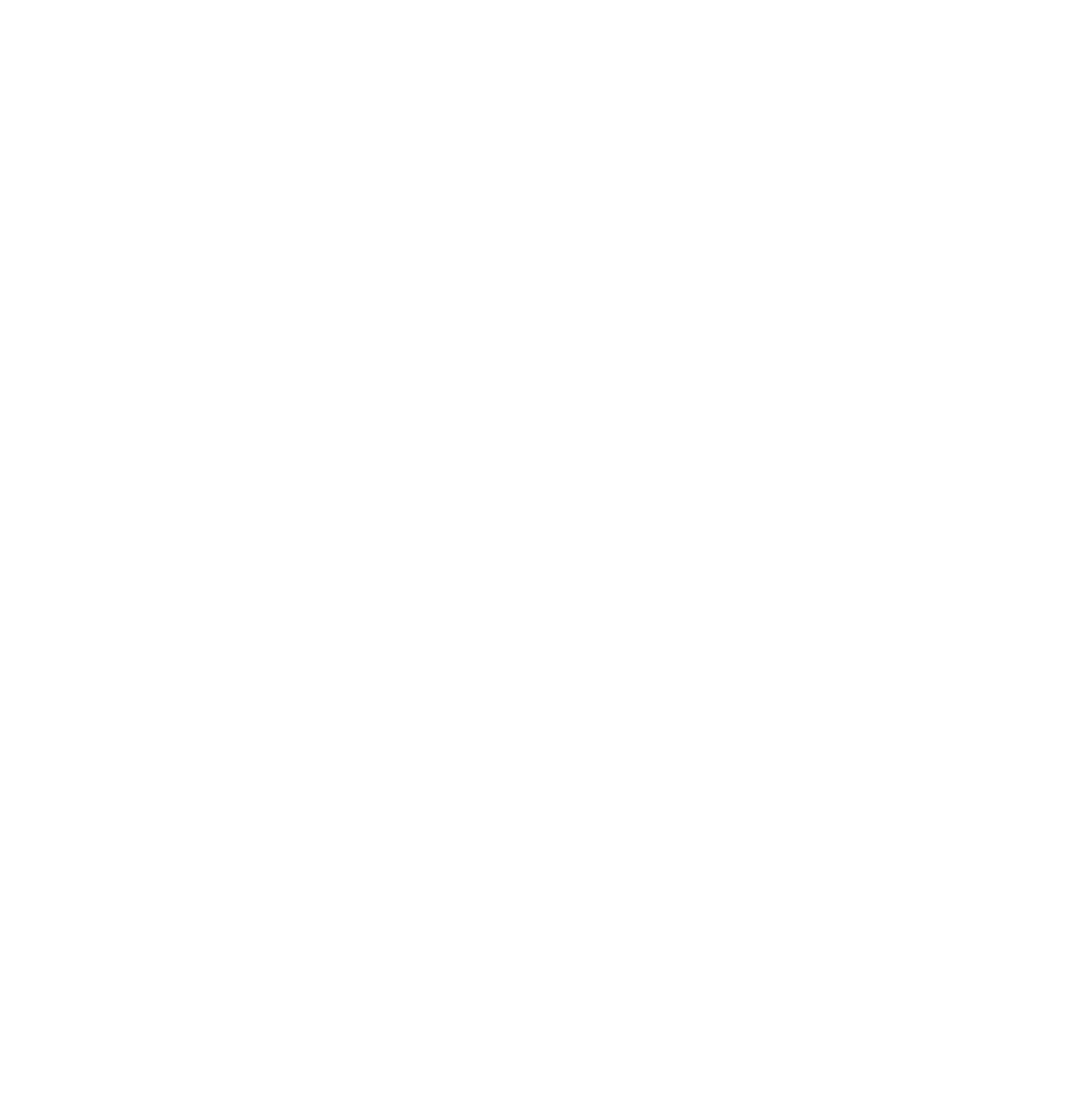
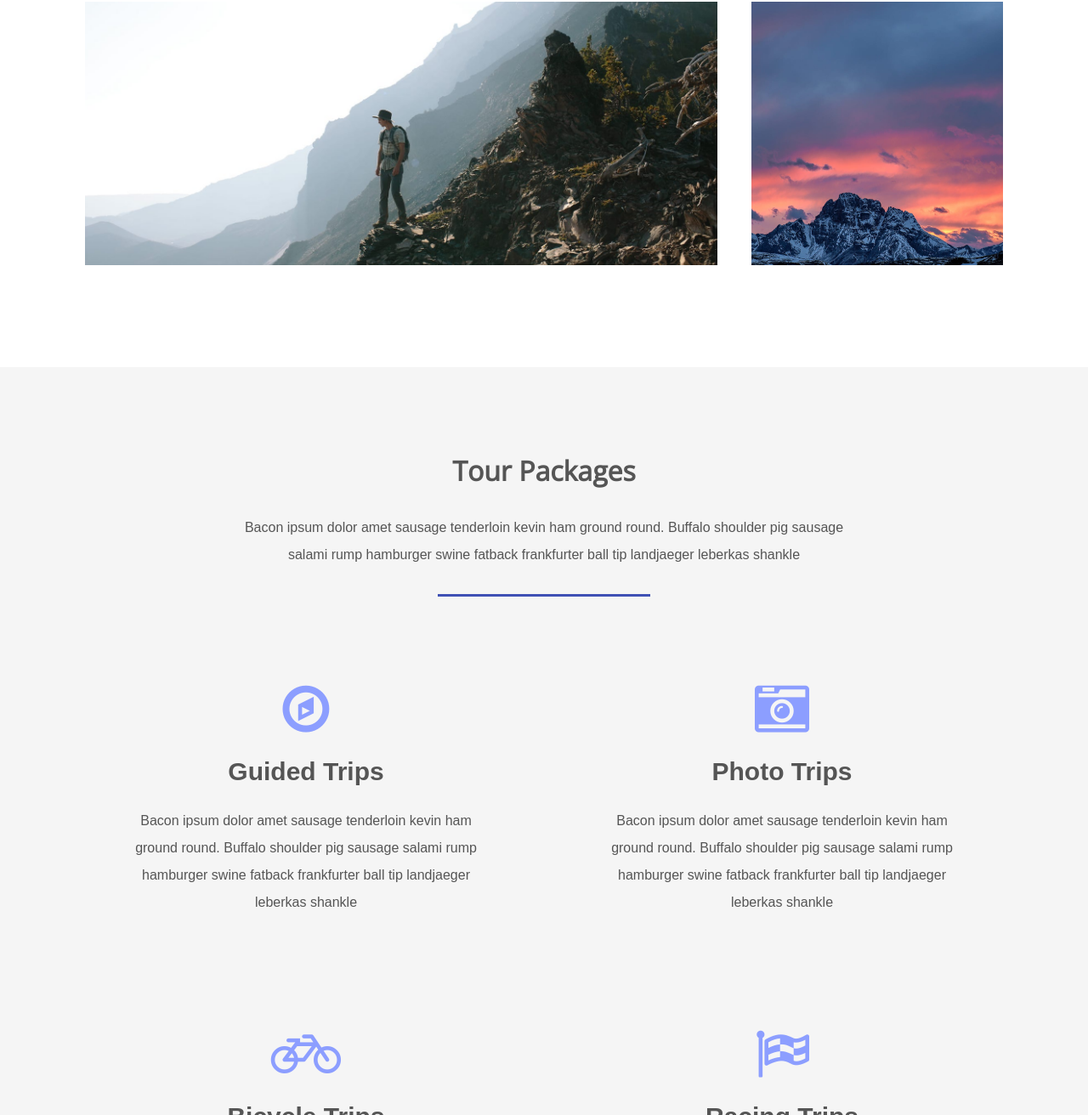
Before and after one commit to CurtisForristal/building-a-startup-site, a plain HTML site: page index.html in a window 1280 px wide. Shown: the part 1488-2800 px from the top of the page at 85% size. Before the commit the page ends 800 px from the top, so only its background shows below. Drawn offline with nearby package versions, Linux system fonts and the light colour scheme.

Commit message:
destinations and features added

```diff
--- a/assets/css/styles.css
+++ b/assets/css/styles.css
@@ -15,6 +15,7 @@ html {
     color: #555;
 }
 
+ul,
 nav {
     list-style: none;
 }
@@ -45,6 +46,41 @@ section {
     padding: 100px 80px;
 }
 
+/* not(.hero) will exclude the .hero class from these styles */
+section:not(.hero):nth-child(even) {
+    background-color: #f5f5f5;
+}
+
+.grid {
+    width: 100%;
+    display: flex;
+    flex-wrap: wrap;
+    justify-content: center;
+}
+
+hr {
+    width: 250px;
+    height: 3px;
+    background-color: #3f51b5;
+    border: 0;
+    margin-bottom: 50px;
+}
+
+section h3.title {
+    text-transform: capitalize;
+    font: bold 32px "Open Sans", sans-serif;
+    margin-bottom: 30px;
+    text-align: center;
+}
+
+section p {
+    max-width: 775px;
+    line-height: 2;
+    padding: 0 20px;
+    margin-bottom: 30px;
+    text-align: center;
+}
+
 
 /* HEADER STYLES */
 
@@ -61,6 +97,8 @@ header {
     opacity: 0;
     animation: 1s fadein 0.5s forwards;
     color: #fff;
+    /* Need to make z-index 1 in order to make links clickable */
+    z-index: 1;
 }
 
 @keyframes fadein {
@@ -136,3 +174,44 @@ header nav li {
         margin-top: 0;
     }
 }
+
+
+/* DESTINATIONS SECTION */
+
+/* to get the images to appear */
+.destinations .grid li {
+    height: 350px;
+    padding: 20px;
+    /* clip the image to the content area so the padding is reserved for white space */
+    background-clip: content-box;
+    background-size: cover;
+    background-position: center;
+}
+
+/* to get the images to appear */
+.destinations .grid li.small {
+    flex-basis: 30%;
+}
+
+/* to get the images to appear */
+.destinations .grid li.large {
+    flex-basis: 70%;
+}
+
+
+/* PACKAGES STYLES */
+
+.packages .grid li {
+    padding: 50px;
+    flex-basis: 50%;
+    text-align: center;
+}
+
+.packages .grid li i {
+    color: #8c9eff;
+}
+
+.packages .grid li h4 {
+    font-size: 30px;
+    margin: 25px 0;
+}
--- a/index.html
+++ b/index.html
@@ -6,6 +6,7 @@
   <title>Mountain Travel</title>
   <link href="https://fonts.googleapis.com/css?family=Open+Sans" rel="stylesheet">
   <link href="https://fonts.googleapis.com/css?family=Quicksand" rel="stylesheet">
+  <link rel="stylesheet" href="https://maxcdn.bootstrapcdn.com/font-awesome/4.7.0/css/font-awesome.min.css">
   <link rel="stylesheet" href="assets/css/styles.css">
 </head>
 
@@ -28,7 +29,50 @@
       <h3>Unmissable Adventure Tours Around The World</h3>
       <a class="btn" href="#">Contact Us Now</a>
     </div>
+  </section>
 
+  <section class="destinations">
+    <h3 class="title">Some of our destinations</h3>
+    <p>Bacon ipsum dolor amet sausage tenderloin kevin ham ground round. Buffalo shoulder pig sausage salami rump hamburger swine fatback frankfurter ball tip landjaeger leberkas shankle</p>
+    <hr>
+
+    <ul class="grid">
+      <!-- Images are added as inline styles to avoid having to make a unique id/class -->
+      <!-- for each image -->
+      <li class="small" style="background-image: url(assets/img/mountain1.jpg);"></li>
+      <li class="large" style="background-image: url(assets/img/mountain2.jpg);"></li>
+      <li class="large" style="background-image: url(assets/img/mountain3.jpg);"></li>
+      <li class="small" style="background-image: url(assets/img/mountain4.jpg);"></li>
+    </ul>
+  </section>
+
+  <section class="packages">
+    <h3 class="title">Tour Packages</h3>
+    <p>Bacon ipsum dolor amet sausage tenderloin kevin ham ground round. Buffalo shoulder pig sausage salami rump hamburger swine fatback frankfurter ball tip landjaeger leberkas shankle</p>
+    <hr>
+
+    <ul class="grid">
+      <li>
+        <i class="fa fa-compass fa-4x"></i>
+        <h4>Guided Trips</h4>
+        <p>Bacon ipsum dolor amet sausage tenderloin kevin ham ground round. Buffalo shoulder pig sausage salami rump hamburger swine fatback frankfurter ball tip landjaeger leberkas shankle</p>
+      </li>
+      <li>
+        <i class="fa fa-camera-retro fa-4x"></i>
+        <h4>Photo Trips</h4>
+        <p>Bacon ipsum dolor amet sausage tenderloin kevin ham ground round. Buffalo shoulder pig sausage salami rump hamburger swine fatback frankfurter ball tip landjaeger leberkas shankle</p>
+      </li>
+      <li>
+        <i class="fa fa-bicycle fa-4x"></i>
+        <h4>Bicycle Trips</h4>
+        <p>Bacon ipsum dolor amet sausage tenderloin kevin ham ground round. Buffalo shoulder pig sausage salami rump hamburger swine fatback frankfurter ball tip landjaeger leberkas shankle</p>
+      </li>
+      <li>
+        <i class="fa fa-flag-checkered fa-4x"></i>
+        <h4>Racing Trips</h4>
+        <p>Bacon ipsum dolor amet sausage tenderloin kevin ham ground round. Buffalo shoulder pig sausage salami rump hamburger swine fatback frankfurter ball tip landjaeger leberkas shankle</p>
+      </li>
+    </ul>
   </section>
 
 </body>
```
